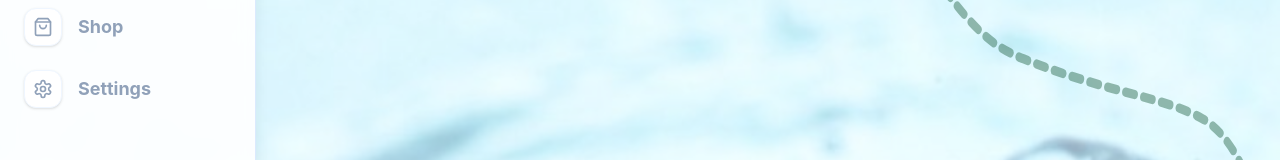
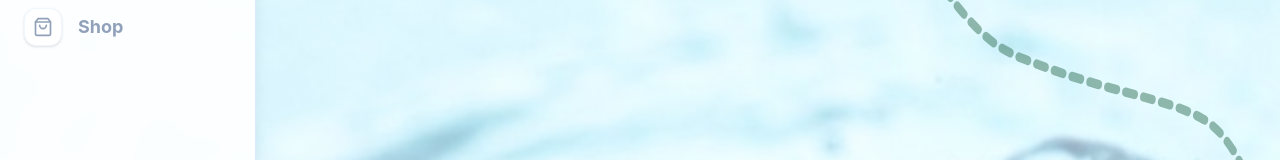
Before and after one commit to heldanna/chrysalis, a React (Vite) app: page / in a window 1280 px wide. Shown: the part 212-372 px from the top of the page. Built offline with nearby package versions, Linux system fonts and the light colour scheme.

Commit message:
remove settings

```diff
--- a/src/App.jsx
+++ b/src/App.jsx
@@ -2,7 +2,7 @@ import React, { useState, useEffect } from 'react';
 import { motion, AnimatePresence } from 'framer-motion';
 import {
   Coins, User, Lock, ShoppingBag,
-  TrendingUp, BookOpen, Settings, Check,
+  TrendingUp, BookOpen, Check,
   X, Loader2, AlertCircle
 } from 'lucide-react';
 import StockMarket from './StockMarket';
@@ -496,7 +496,6 @@ export default function App() {
               onClick={() => setShowMarket(true)}
             />
             <NavItem icon={<ShoppingBag />} label="Shop" />
-            <NavItem icon={<Settings />} label="Settings" />
           </nav>
         </aside>
 
```
